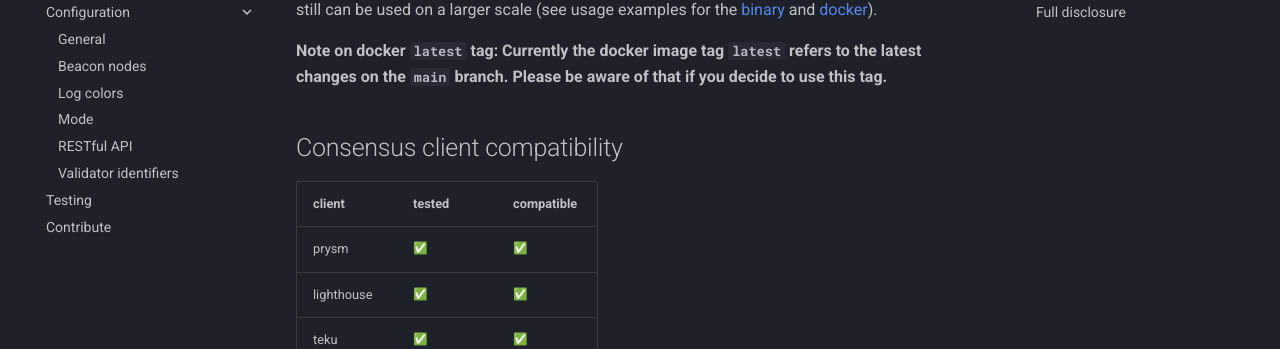
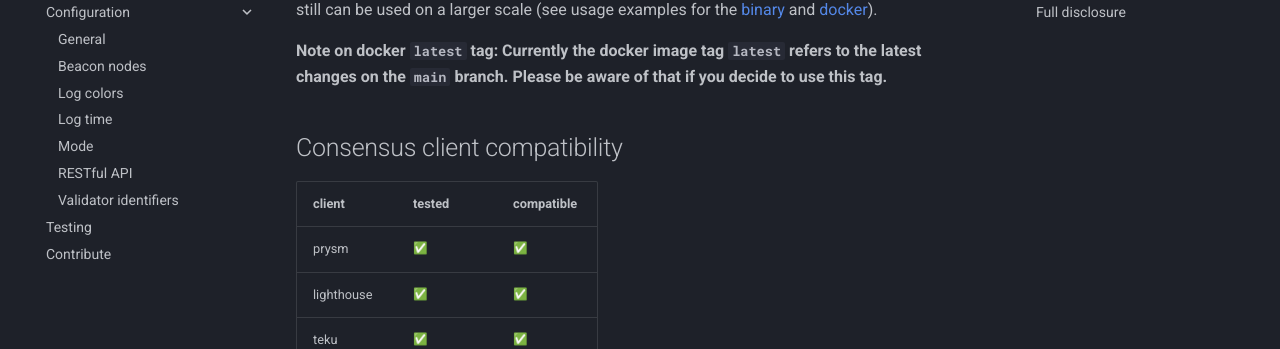
Before and after one commit to TobiWo/eth-duties, an MkDocs documentation site: the page built from docs/index.md, in a window 1280 px wide. Shown: the part 234-583 px from the top of the page. Built offline with MkDocs 1.6.1 and Material for MkDocs 9.7.7, drawn with Linux system fonts in a browser that asks for light colours; emoji names are drawn with the system emoji font; comment, search, counter and statistics services are not loaded.

Commit message:
docs(setup): Add missing path for md file

```diff
--- a/mkdocs.yaml
+++ b/mkdocs.yaml
@@ -74,6 +74,7 @@
     - General: "./configuration/general.md"
     - Beacon nodes: "./configuration/beacon-nodes.md"
     - Log colors: "./configuration/log-colors.md"
+    - Log time: "./configuration/log-time.md"
     - Mode: "./configuration/mode.md"
     - RESTful API: "./configuration/restful-api.md"
     - Validator identifiers: "./configuration/validator-identifiers.md"
```
